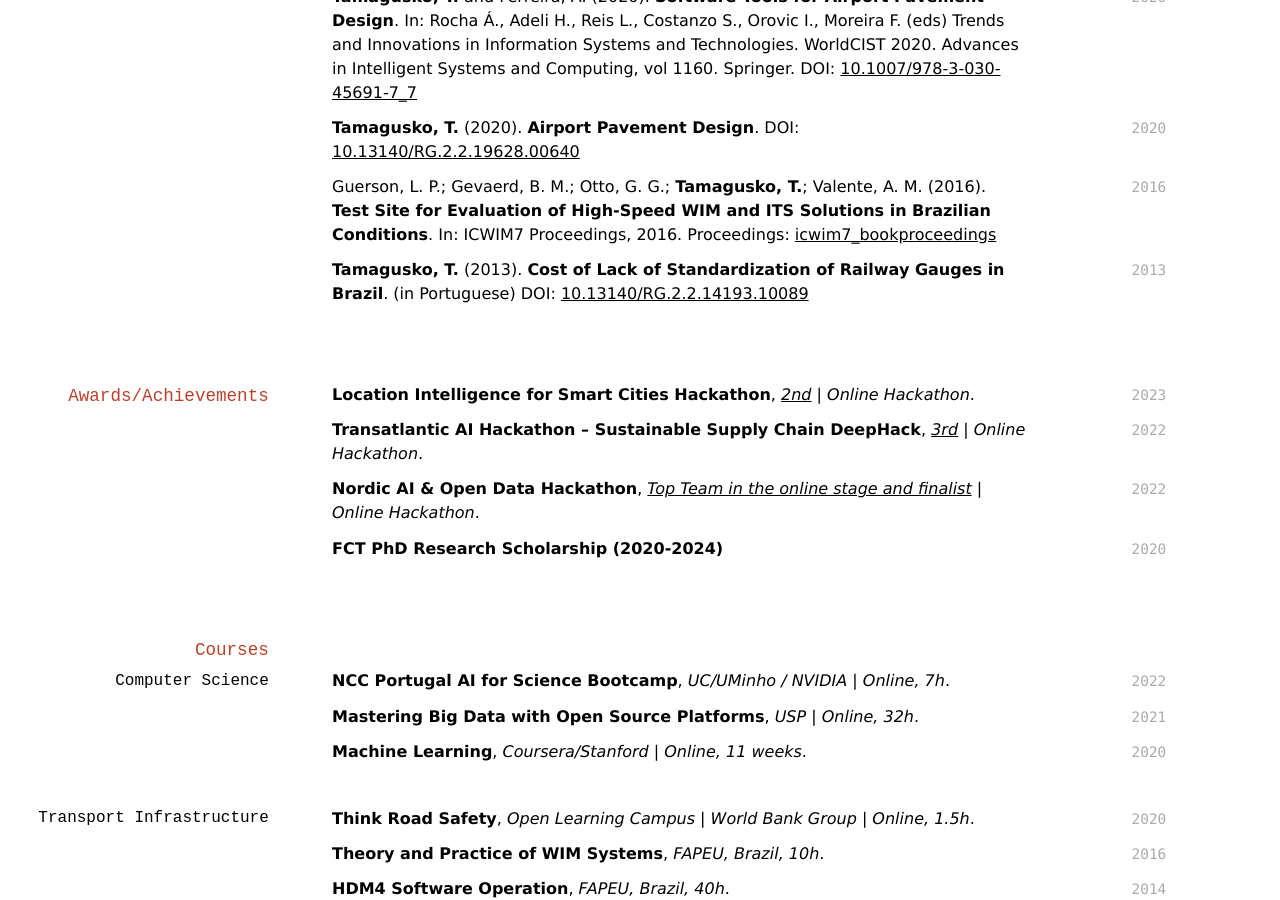
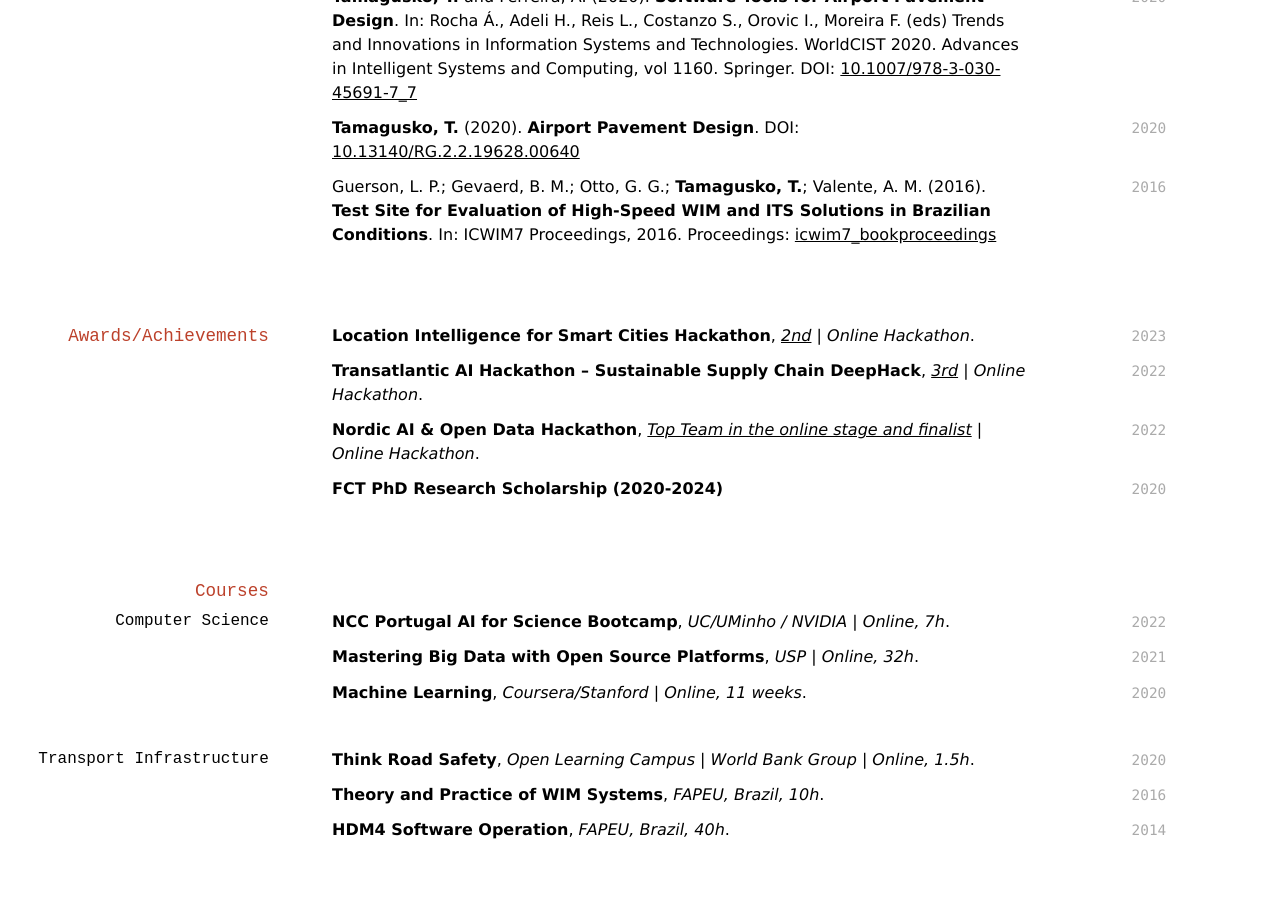
Before and after one commit to tamagusko/cv, a Jekyll site: the page built from index.md, in a window 1280 px wide and 900 px high, scrolled down 2445 px. Built offline with Jekyll 4.4.1, drawn with Linux system fonts in a browser that asks for light colours; nearby versions of some CDN libraries; a style sheet for code colours, icons or effects is not loaded.

Commit message:
fix: rm dissertation from publications

```diff
--- a/index.md
+++ b/index.md
@@ -110,8 +110,6 @@ Final Project: <a href="https://doi.org/10.13140/RG.2.2.14193.10089" target="_bl
 
 `2016` Guerson, L. P.; Gevaerd, B. M.; Otto, G. G.; **Tamagusko, T.**; Valente, A. M. (2016). **Test Site for Evaluation of High-Speed WIM and ITS Solutions in Brazilian Conditions**. In: ICWIM7 Proceedings, 2016. Proceedings: [icwim7_bookproceedings](http://www.is-wim.org/icwim7/doc/icwim7_bookproceedings.pdf#page=73)
 
-`2013` **Tamagusko, T.** (2013). **Cost of Lack of Standardization of Railway Gauges in Brazil**. (in Portuguese) DOI: [10.13140/RG.2.2.14193.10089](https://doi.org/10.13140/RG.2.2.14193.10089)
-
 ## Awards/Achievements
 
 `2023`
```
